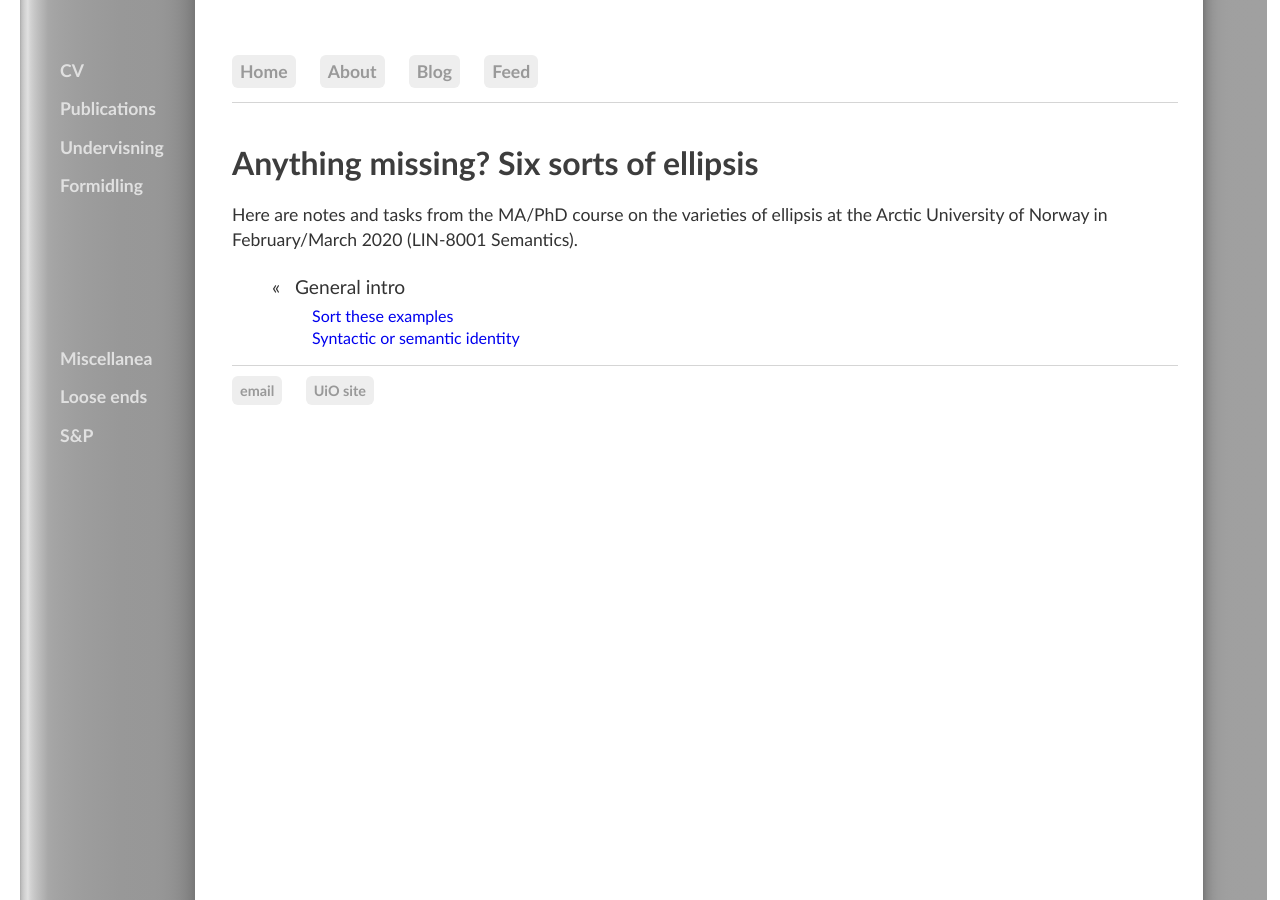
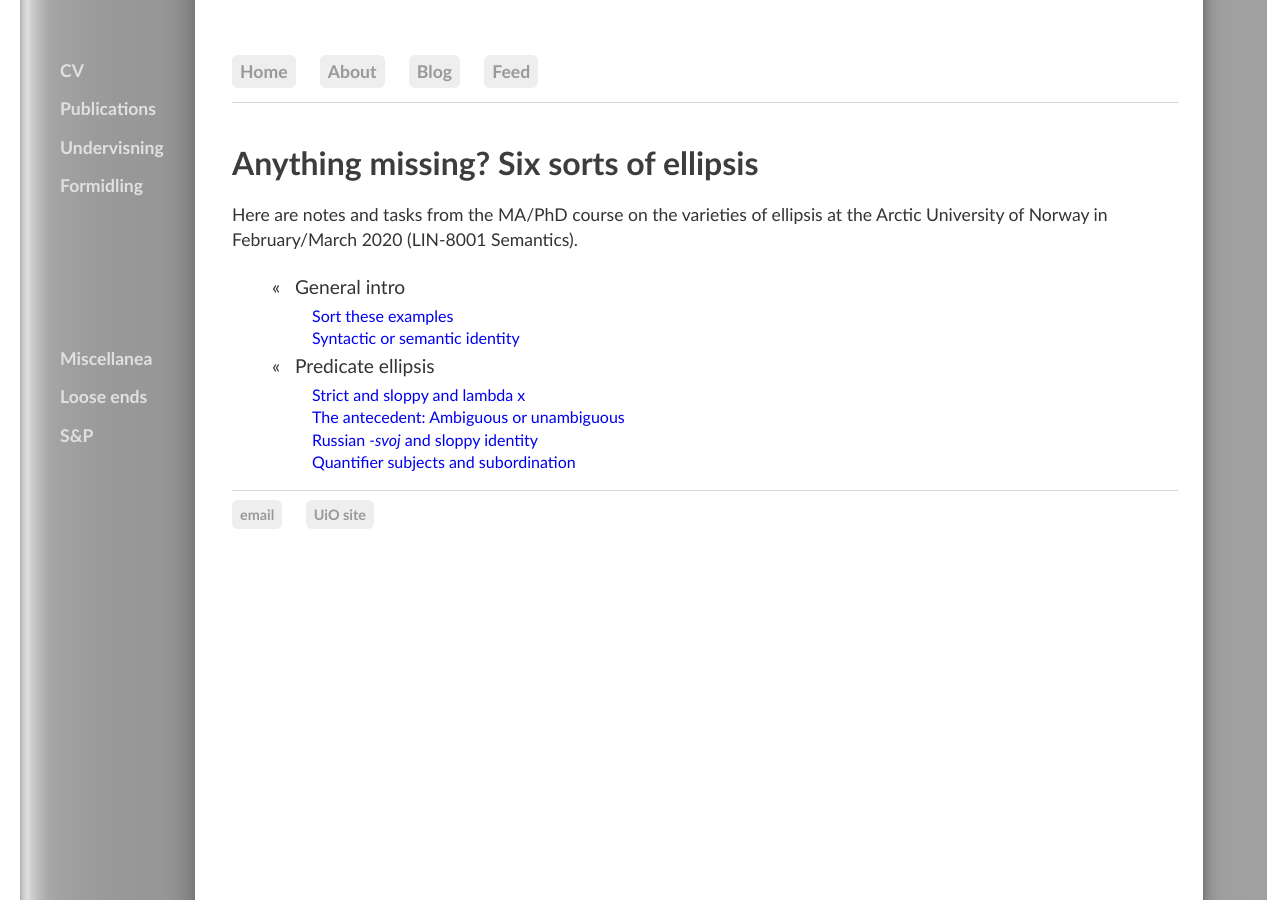
Before and after one commit to kjelljs/kjelljs.github.io, a Jekyll site: the page built from courses/ellipsis/index.html, in a window 1280 px wide. Built offline with Jekyll 4.4.1, drawn with Linux system fonts in a browser that asks for light colours.

Commit message:
Update index.html

```diff
--- a/courses/ellipsis/index.html
+++ b/courses/ellipsis/index.html
@@ -7,6 +7,6 @@ title: "Anything missing? Six sorts of ellipsis"
 <div class="ingress">
   <p>Here are notes and tasks from the MA/PhD course on the varieties of ellipsis at the Arctic University of Norway in February/March 2020 (LIN-8001 Semantics).</p></div>
 
-<ul><li id="blogposts">&laquo; &nbsp; General intro</li><ul><li><a href="/courses/ellipsis/consider.html">Sort these examples</a></li><li><a href="/courses/ellipsis/identity.html">Syntactic or semantic identity</a></li></ul>
-
+<ul><li id="blogposts">&laquo; &nbsp; General intro</li><ul><li><a href="/courses/ellipsis/consider.html">Sort these examples</a></li><li><a href="/courses/ellipsis/identity.html">Syntactic or semantic identity</a></li></ul></li>
+<li id="blogposts">&laquo; &nbsp; Predicate ellipsis</li><ul><li><a href="/courses/ellipsis/lambda.html">Strict and sloppy and lambda x</a></li><li><a href="/courses/ellipsis/unambig.html">The antecedent: Ambiguous or unambiguous</a></li><li><a href="/courses/ellipsis/svoj.html">Russian <i>-svoj</i> and sloppy identity</a></li><li><a href="/courses/ellipsis/quanti.html">Quantifier subjects and subordination</a></li></ul></li>
 </ul>
```
